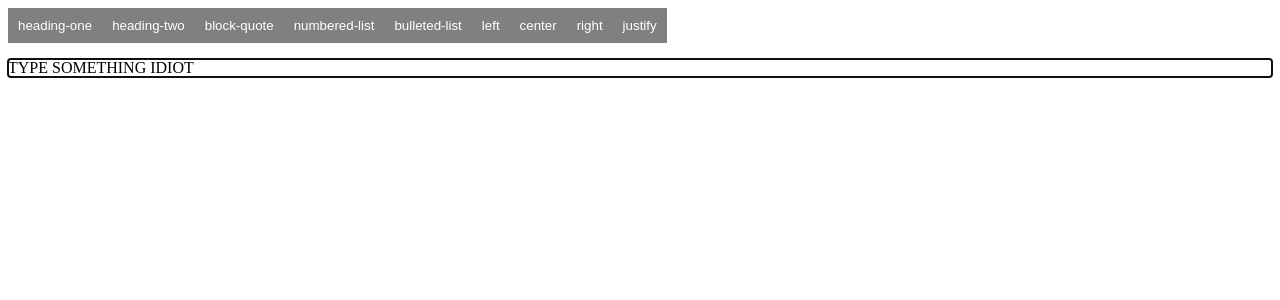
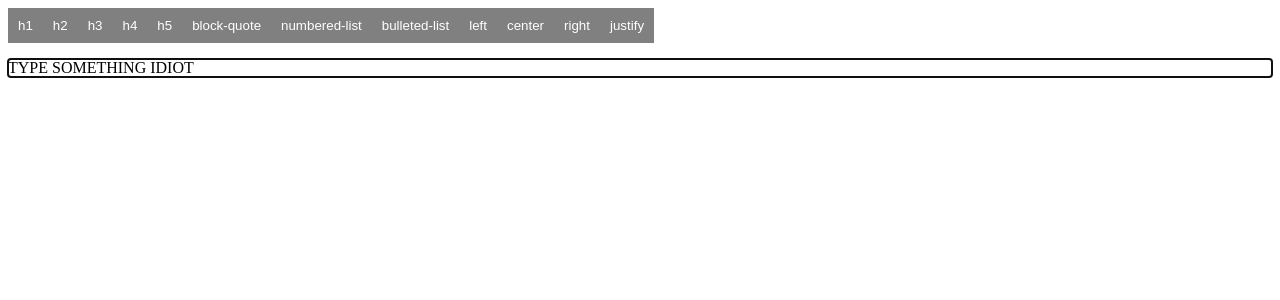
Before and after one commit to kdiab/jotor, a React (Vite) app: page / in a window 1280 px wide. Shown: the top 300 px of the page. Built offline with nearby package versions, Linux system fonts and the light colour scheme.

Commit message:
add more headings

```diff
--- a/src/components/Miv.jsx
+++ b/src/components/Miv.jsx
@@ -28,18 +28,36 @@ const Blocks = ({ attributes, children, element }) => {
           {children}
         </ul>
       );
-    case 'heading-one':
+    case 'h1':
       return (
         <h1 style={style} {...attributes}>
           {children}
         </h1>
       );
-    case 'heading-two':
+    case 'h2':
       return (
         <h2 style={style} {...attributes}>
           {children}
         </h2>
       );
+    case 'h3':
+          return (
+            <h3 style={style} {...attributes}>
+              {children}
+            </h3>
+          );
+    case 'h4':
+          return (
+            <h4 style={style} {...attributes}>
+              {children}
+            </h4>
+          );
+    case 'h5':
+          return (
+            <h5 style={style} {...attributes}>
+              {children}
+            </h5>
+          );
     case 'list-item':
       return (
         <li style={style} {...attributes}>
@@ -188,8 +206,11 @@ const Miv = () => {
         }
       }}
     >
-      <BlockButton format="heading-one" />
-      <BlockButton format="heading-two" />
+      <BlockButton format="h1" />
+      <BlockButton format="h2" />
+      <BlockButton format="h3" />
+      <BlockButton format="h4" />
+      <BlockButton format="h5" />
       <BlockButton format="block-quote" />
       <BlockButton format="numbered-list" />
       <BlockButton format="bulleted-list" />
```
